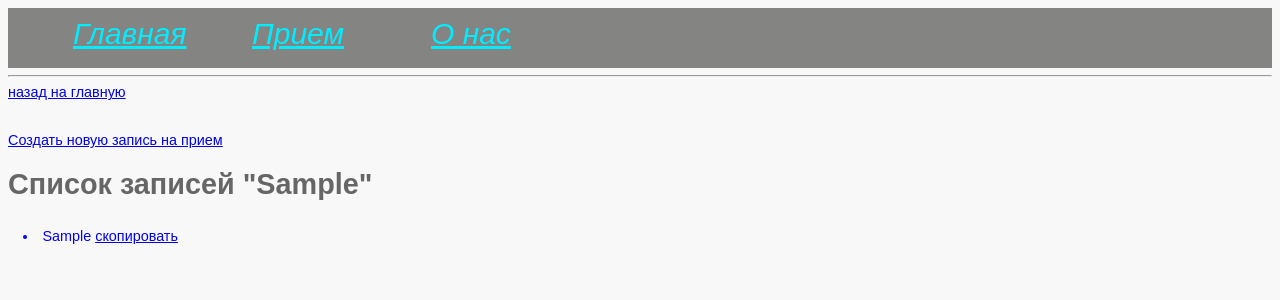
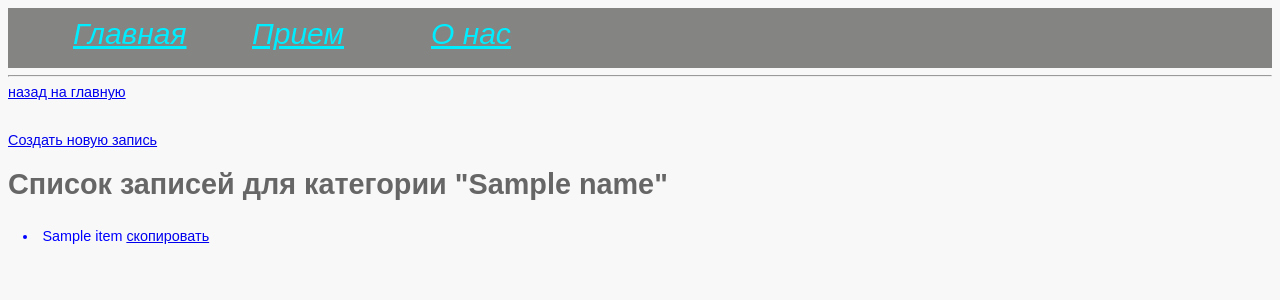
Before and after one commit to Necris45/My_Framework, a Python web app: template templates/appointment_list.html in a window 1280 px wide. Shown: the top 300 px of the page. Run offline with Jinja, Linux system fonts and the light colour scheme; the template is opened without the code that fills it: most values are stand-ins (such as "Sample title", 1, 10 or a date in 2020).

Commit message:
done 4 dz (fix)

```diff
--- a/templates/appointment_list.html
+++ b/templates/appointment_list.html
@@ -1,6 +1,6 @@
 {% extends "base.html" %}
 {% block title %}
-Список категорий
+Список записей
 {% endblock %}
 {% block style %}
 	{% include "inc-style.html" %}
@@ -17,12 +17,12 @@
     <br>
 
     <div>
-        <a href="/create-appointment/">Создать новую запись на прием</a>
+        <a href="/create-appointment/?id={{id}}">Создать новую запись</a>
         <br>
-        <h1>Список записей "{{specialist_category}}"</h1>
+        <h1>Список записей для категории "{{name}}"</h1>
         {% for item in objects_list %}
         <li>
-            {{item.specialist_category}} <span><a href="/copy-course/?name={{item.name}}">скопировать</a></span>
+            {{item.name}} <span><a href="/copy-appointment/?name={{item.name}}">скопировать</a></span>
         </li>
         {% endfor %}
     </div>
```
